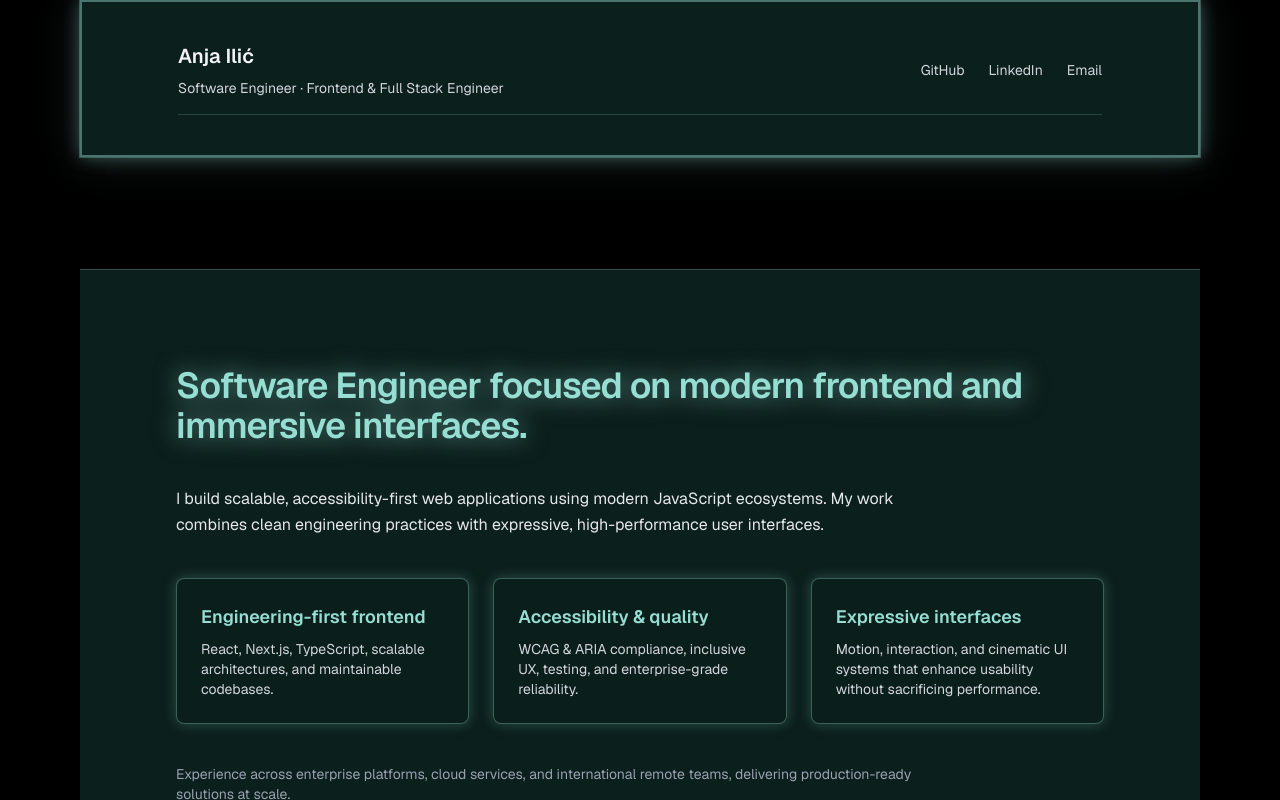
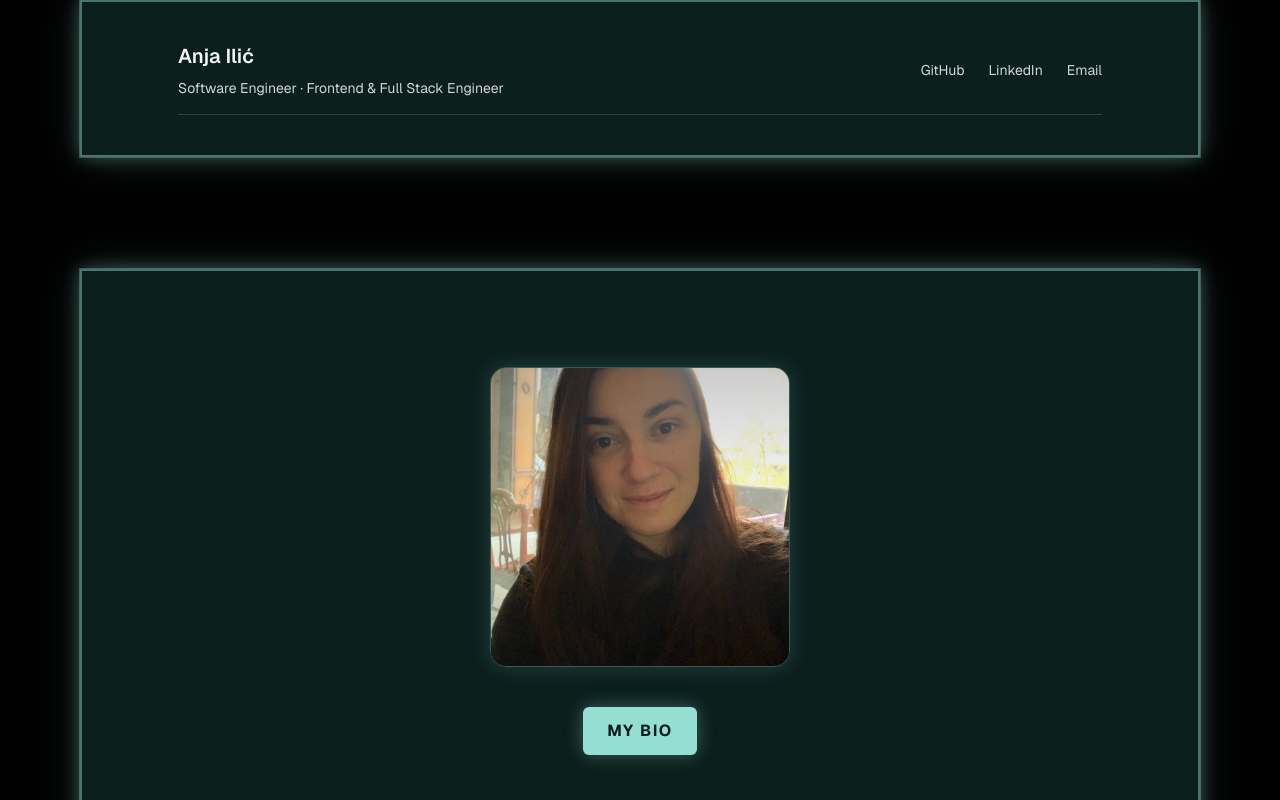
Before and after one commit to Anja286/devmom, a Next.js app: page / in a window 1280 px wide. Shown: the top 800 px of the page. Built offline with nearby package versions, Linux system fonts and the light colour scheme.

Commit message:
New commit

```diff
--- a/app/page.tsx
+++ b/app/page.tsx
@@ -1,5 +1,6 @@
 
 import Header from "@/components/Header";
+import Hero from "@/components/HeroUI";
 import Value from "@/components/ValueProp";
 import Skills from "@/components/Skills";
 import Experience from "@/components/Experience";
@@ -13,6 +14,7 @@ export default function Home() {
       <main className="flex w-full min-h-screen flex-col items-start justify-between bg-black px-6 md:px-14 lg:px-20
 space-y-28">
           <Header />
+          <Hero />
           <Value />
           <Skills />
           <Experience />
--- a/components/HeroUI.tsx
+++ b/components/HeroUI.tsx
@@ -0,0 +1,150 @@
+"use client";
+
+import { useState } from "react";
+import Image from "next/image";
+
+export default function Hero() {
+  const [showText, setShowText] = useState(false);
+
+  return (
+    <section
+      id="hero"
+      className="
+        relative w-full
+        bg-[#0B1F1D] text-gray-100
+        border-2 border-[rgba(150,222,209,0.45)]
+        outline outline-1 outline-[rgba(150,222,209,0.30)]
+        shadow-[0_0_16px_rgba(150,222,209,0.35),0_0_40px_rgba(150,222,209,0.18)]
+        overflow-hidden
+      "
+    >
+      <div className="px-6 md:px-12 lg:px-20 py-24">
+        {/* CENTERED COLUMN LAYOUT */}
+        <div className="mx-auto max-w-4xl flex flex-col items-center text-center gap-10">
+          {/* Center: Your photo */}
+          <div
+            className="
+              relative w-[240px] h-[240px] md:w-[300px] md:h-[300px]
+              rounded-2xl overflow-hidden
+              border border-[rgba(150,222,209,0.30)]
+              shadow-[0_0_22px_rgba(150,222,209,0.18)]
+            "
+          >
+            <Image
+              src="/me.jpg"
+              alt="A picture of me"
+              fill
+              priority
+              className="object-cover"
+            />
+            <div className="absolute inset-0 bg-gradient-to-b from-black/20 via-transparent to-black/30" />
+          </div>
+
+          {/* Button: My bio */}
+          <button
+            type="button"
+            onClick={() => setShowText((v) => !v)}
+            className="
+              px-6 py-3 rounded-md font-bold uppercase tracking-widest
+              bg-[#96DED1] text-[#0B1F1D]
+              shadow-[0_0_18px_rgba(150,222,209,0.35)]
+              hover:bg-[rgba(150,222,209,0.85)]
+              transition-colors duration-300
+              focus:outline-none focus-visible:ring-2 focus-visible:ring-[rgba(150,222,209,0.65)]
+              focus-visible:ring-offset-2 focus-visible:ring-offset-[#0B1F1D]
+            "
+            aria-expanded={showText}
+            aria-controls="hero-bio"
+          >
+            My bio
+          </button>
+
+          {/* TEXT + COMPUTER IMAGE (REVEALED AFTER CLICK) */}
+          <div
+            id="hero-bio"
+            className={`
+              w-full
+              transition-all duration-700 ease-out
+              ${showText ? "opacity-100 translate-y-0" : "opacity-0 -translate-y-2 pointer-events-none h-0 overflow-hidden"}
+            `}
+          >
+            <div className="mx-auto max-w-3xl flex flex-col gap-6 text-left text-gray-300 leading-relaxed">
+              <h2 className="text-3xl md:text-4xl font-bold text-[#96DED1] drop-shadow-[0_0_14px_rgba(150,222,209,0.45)]">
+                Hello world!
+              </h2>
+
+              <p>
+                I know, it&apos;s a lame joke. Anyways, hello and welcome to my humble e-space.
+                Figured I should add a bit of me touch instead of just showing off with my IT
+                experience.
+              </p>
+
+              <p>
+                I wanted this page to be a place where you can meet me — both professionally and
+                privately. We all have jobs and that&apos;s the not-so-cool part of being a grown-up,
+                but we all have lives outside of our jobs, so this little section is dedicated to
+                getting to know me as a person, even just a tiny bit (this section is not big, you
+                know).
+              </p>
+
+              <p>
+                So, as you may have read, my name is Anja (pronounced the same as Anya), and I&apos;m
+                a coffeephilic. Seriously though, I really love my coffee. (I grow horns the second
+                someone spills my coffee, if you catch my drift.)
+              </p>
+
+              <p>
+                I love reading books, listening to music, traveling, but above all, I love spending
+                as much time as I can with my children. Proud mom of two here.
+              </p>
+
+              <p>
+                If you&apos;re wondering about my character, I&apos;m a hopeless romantic, pretty
+                objective in general but I rather choose to see the good in everything, I laugh as
+                much as I can, love my family to the bone, sometimes forget where my glasses are
+                (yeah, you know the situation), tend to overthink sometimes, focus on details,
+                reeeeeally good at handling stress (juggling work and two children sometimes seems
+                like a superpower), like to think outside of the box (even though I like structure,
+                there always comes a time when it&apos;s beneficial to see a different perspective),
+                one of those who never consider feedback or positive criticism as something bad, but
+                an opportunity to improve myself, and I have an enormous drive for learning new
+                things and improving every single day.
+              </p>
+
+              <p>
+                Now, since you managed to read all of my PhD thesis, feel free to roam around and
+                ask questions if there&apos;s anything you think I could be of assistance to.
+              </p>
+
+              <p className="text-[#96DED1] font-semibold">
+                Enjoy ☕
+              </p>
+
+              {/* Computer image UNDER the text */}
+              <div
+                className="
+                  relative w-full h-[220px] md:h-[280px]
+                  rounded-2xl overflow-hidden
+                  border border-[rgba(150,222,209,0.30)]
+                  shadow-[0_0_22px_rgba(150,222,209,0.18)]
+                  mt-4
+                "
+              >
+                <Image
+                  src="/hero.png"
+                  alt="Computer illustration"
+                  fill
+                  className="object-cover"
+                />
+                <div className="absolute inset-0 bg-gradient-to-b from-black/25 via-transparent to-black/35" />
+              </div>
+            </div>
+          </div>
+        </div>
+      </div>
+
+      {/* ambient glow */}
+      <div className="absolute inset-x-0 bottom-0 h-32 neon-mint-ambient pointer-events-none" />
+    </section>
+  );
+}
--- a/components/Projects.tsx
+++ b/components/Projects.tsx
@@ -17,7 +17,7 @@ const projects: Project[] = [
     name: "Story weaver - library and article sharing",
     description: "Innovative online library along with authenticity system and articles sharing.",
     image: "/openbook.jpg",
-    tech: ["Next.js", "JavaScript", "React", "SASS"],
+    tech: ["Next.js", "JavaScript", "React", "SASS", "React Native"],
     demo: "#",
     github: "https://github.com/Anja286/story-weaver.git",
   },
@@ -25,15 +25,15 @@ const projects: Project[] = [
     name: "MediMate software",
     description: "Patient care companion.",
     image: "/medimate.jpeg",
-    tech: ["React", "Node.js", "TypeScript", "Supabase"],
+    tech: ["React", "Node.js", "TypeScript", "Supabase", "React Native"],
     demo: "#",
     github: "https://github.com/Anja286/patient-care-companion#",
   },
-  {
+ {
     name: "Learnflix Pro",
     description: "Full-stack learning app for healthcare providers.",
     image: "/healthcare.jpeg",
-    tech: ["Next.js", "AWS", "Typescript", "React"],
+    tech: ["Next.js", "AWS", "Typescript", "React", "React Native", "Node.js", "SASS"],
     demo: "#",
     github: "https://github.com/Anja286/learnflixpro",
   },
```
Also changed, not shown: public/hero.png (added), public/me.jpg (added).
